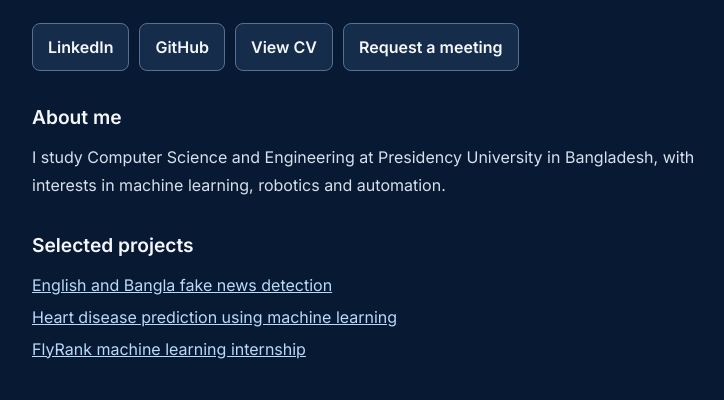
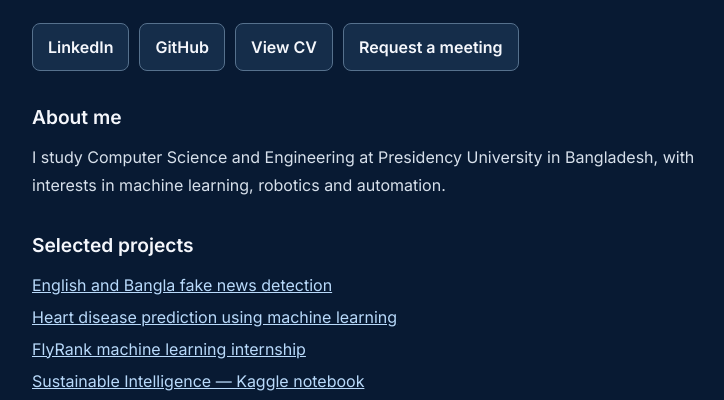
Before and after one commit to rahadul231/rahadul-portfolio, a plain HTML site: page index.html in a window 1280 px wide. Shown: the part 392-792 px from the top of the page, without its empty margins (243-967 px from the left). Drawn offline with Linux system fonts and the light colour scheme.

Commit message:
Add Sustainable Intelligence Kaggle project to portfolio

```diff
--- a/index.html
+++ b/index.html
@@ -39,7 +39,7 @@
       <a href="./booking.html">Request a meeting</a>
     </nav>
     <section><h2>About me</h2><p>I study Computer Science and Engineering at Presidency University in Bangladesh, with interests in machine learning, robotics and automation.</p></section>
-    <section><h2>Selected projects</h2><p><a href="https://github.com/rahadul231/Fake-News-Detection-in-English-and-Bangla">English and Bangla fake news detection</a></p><p><a href="https://github.com/rahadul231/Heart-Disease-Prediction-Using-Machine-Learning-Algorithms">Heart disease prediction using machine learning</a></p><p><a href="https://github.com/rahadul231/flyrank-ml-internship-starter">FlyRank machine learning internship</a></p></section>
+    <section><h2>Selected projects</h2><p><a href="https://github.com/rahadul231/Fake-News-Detection-in-English-and-Bangla">English and Bangla fake news detection</a></p><p><a href="https://github.com/rahadul231/Heart-Disease-Prediction-Using-Machine-Learning-Algorithms">Heart disease prediction using machine learning</a></p><p><a href="https://github.com/rahadul231/flyrank-ml-internship-starter">FlyRank machine learning internship</a></p><p><a href="https://www.kaggle.com/code/rahadul231/sustainable-intelligence">Sustainable Intelligence — Kaggle notebook</a></p></section>
     <section><h2>Posts and capstone</h2><p>Future research notes, case studies and capstone updates will appear here.</p></section>
     <hr class="rule">
     <p class="meta">Portfolio in progress · Projects and case studies coming soon</p>
```
